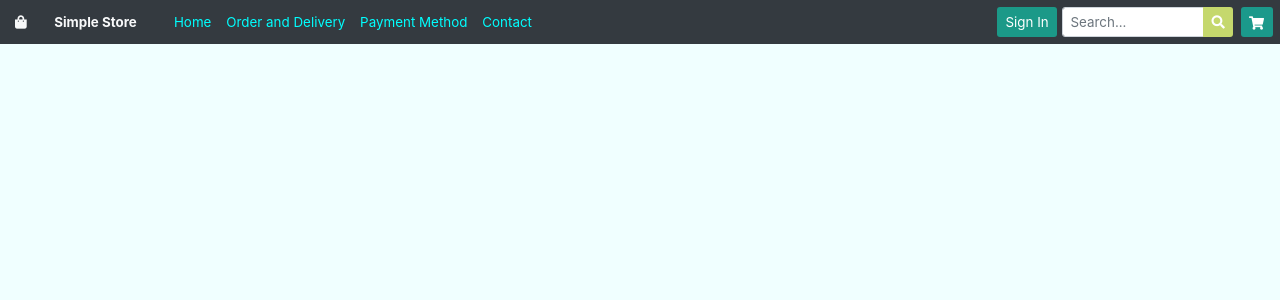
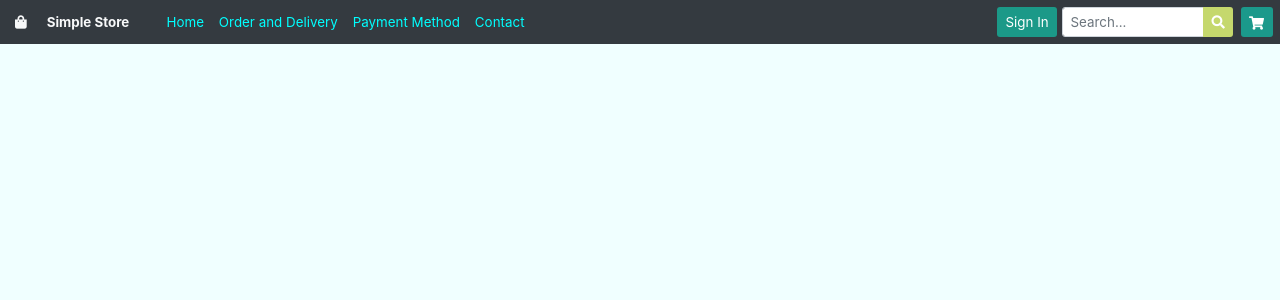
Before and after one commit to TonnamNoi/Project-Lab-Database, a PHP site: page /index.php in a window 1280 px wide. Shown: the top 300 px of the page. Run offline with PHP 8.4, Linux system fonts and the light colour scheme; data that the repository does not hold is empty.

Commit message:
Change ml-3 to ml2 on simple store at navbar

```diff
--- a/navbar.php
+++ b/navbar.php
@@ -15,13 +15,13 @@ function is_active(...$file) {
 
 <!-- Navbar -->
 <nav class="navbar navbar-expand-lg fixed-top py-0 pr-2 navbar-light bg-dark">
-      <button class="navbar-toggler bg-white" type="button" data-toggle="collapse" data-target="#navbarToggler">
+      <button class="navbar-toggler btn btn-m bg-white" type="button" data-toggle="collapse" data-target="#navbarToggler">
             <span class="navbar-toggler-icon custom-toggler-icon"></span>
       </button>
 
       <div class="navbar-brand text-light">
             <i class="fa fa-shopping-bag fa-1x mr-2 d-none d-lg-inline"></i>
-            <a href="index.php" class="navbar-brand text-light ml-3" style="text-decoration: none; font-weight: bold;">Simple Store</a>
+            <a href="index.php" class="navbar-brand text-light ml-2" style="text-decoration: none; font-weight: bold;">Simple Store</a>
       </div>
 
       <div class="collapse navbar-collapse" id="navbarToggler">
```
